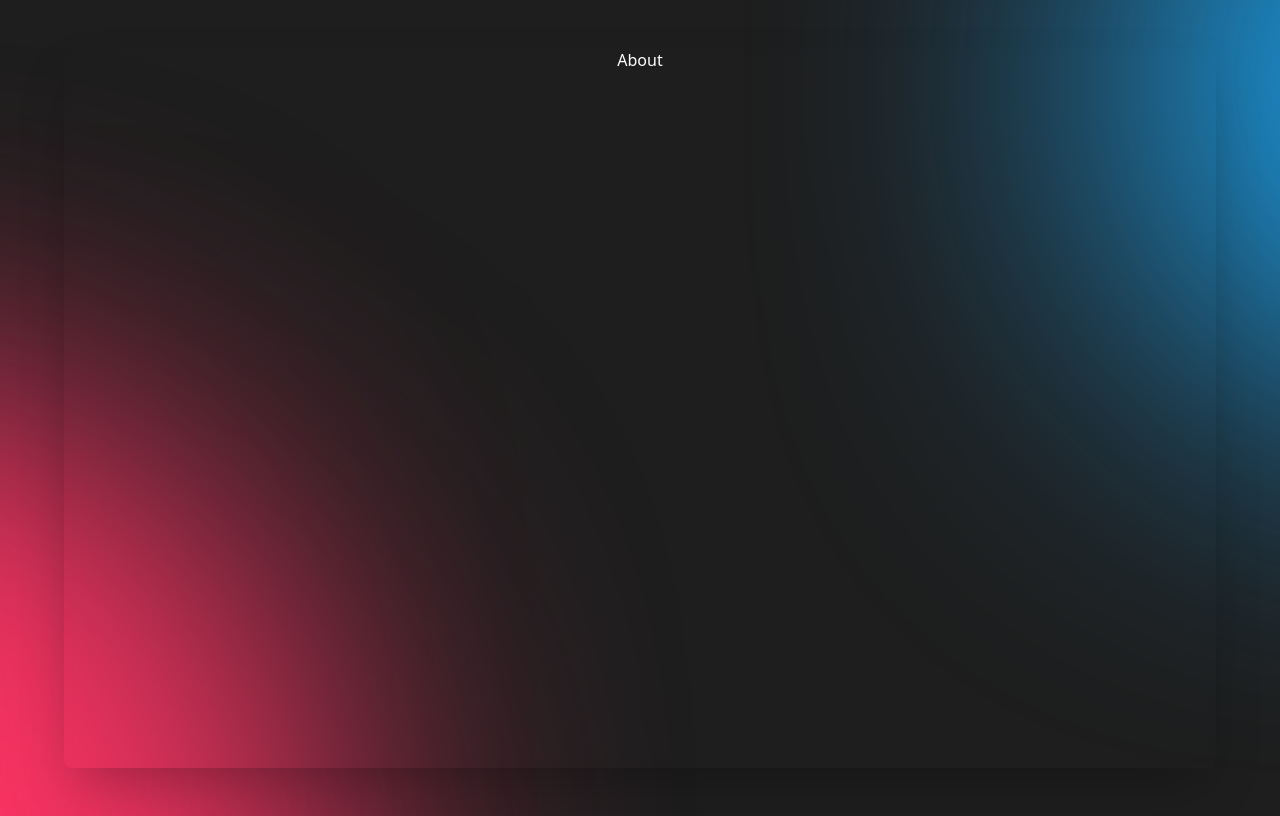
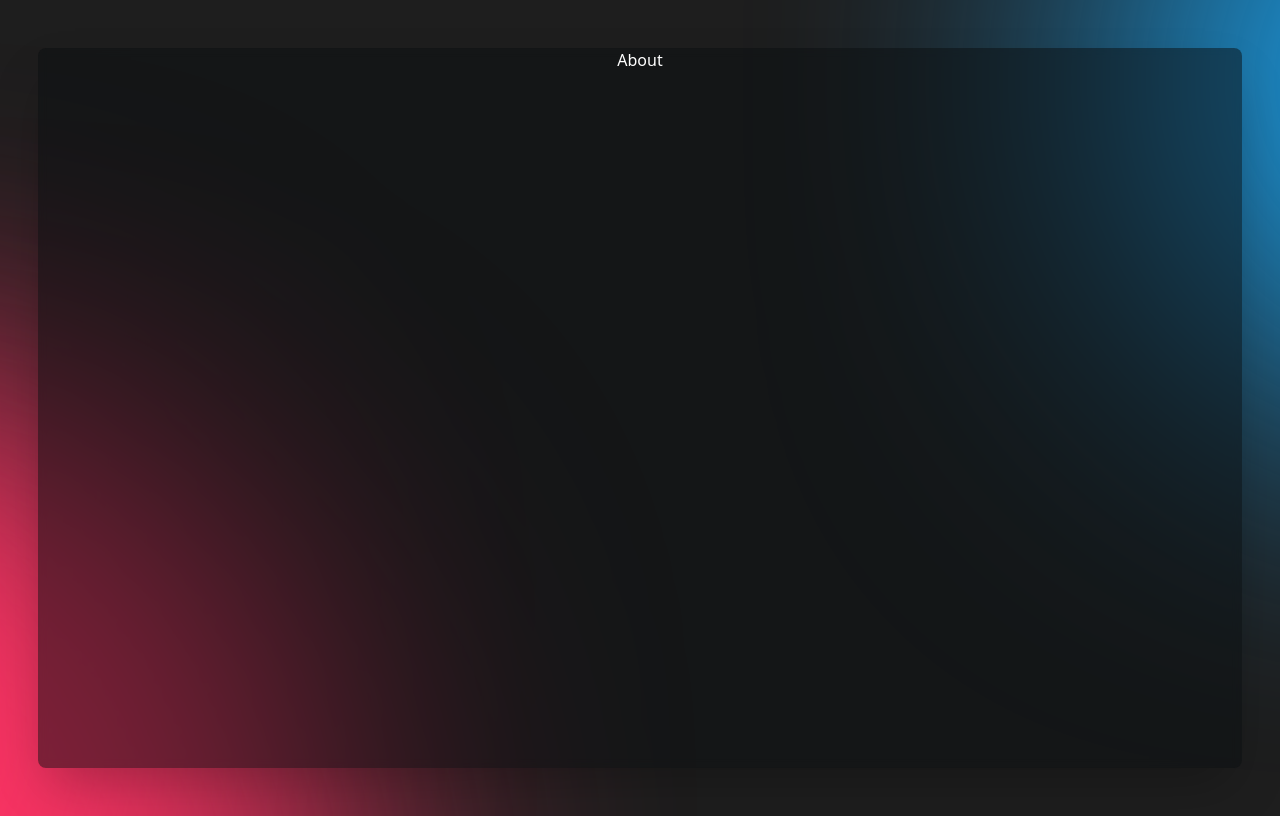
Before and after one commit to SakkyOP/crypto-analysis, a Next.js app: page /About in a window 1280 px wide. Built offline with nearby package versions, Linux system fonts and the light colour scheme.

Commit message:
fixed minor ui bugs

```diff
--- a/components/LandingPage.tsx
+++ b/components/LandingPage.tsx
@@ -22,7 +22,7 @@ const LandingPage = (props: Props) => {
 						<Text />
 					</div>
 				</div>
-				<div className="flex flex-col   bg-opacity-50 backdrop-blur-sm justify-center items-center w-1/2 max-lg:w-screen max-lg:py-10 max-lg:h-screen z-20">
+				<div className="flex flex-col mt-8  bg-opacity-50 backdrop-blur-sm justify-center items-center w-1/2 max-lg:w-screen max-lg:py-10 max-lg:h-screen z-20">
 					{/* RIGHT SIDE BG of IMG Section*/}
 					<div className=" flex items-center mt-[3rem] bg-[#0B0E10] backdrop-blur-sm h-[50rem] w-[36rem] max-md:pb-[12rem] max-md:h-[45.4rem] max-md:w-[24rem] bg-opacity-50 shadow-2xl rounded-lg flex-col">
 						{/* IMPORT TEST HERE THEN STYLE THAT Scan COMPONENT IT */}
--- a/pages/About.tsx
+++ b/pages/About.tsx
@@ -9,7 +9,7 @@ const About = (props: Props) => {
                 <div className="h-[50rem] w-[50rem] blur-[150px] bg-[#FF3465] rounded-full absolute bottom-[-30rem] left-[-30rem] max-lg:invisible z-10"></div>
                 <div className="h-[40rem] w-[40rem] blur-[150px] bg-[#FF3465] rounded-full absolute bottom-[-15rem] left-[-30rem]  max-lg:visible z-10"></div>
                 <div className="h-[40rem] w-[40rem] blur-[150px] bg-[#1BADFF] rounded-full absolute top-[-15rem] right-[-30rem]  max-lg:visible z-10"></div>
-                <div className="flex justify-center max-lg:flex-col bg-opacity-50 my-[3rem] shadow-2xl rounded-lg backdrop-blur-sm h-[90vh] w-[90vw] z-20">
+                <div className="flex justify-center max-lg:flex-col bg-[#0B0E10] bg-opacity-50 my-[3rem] shadow-2xl rounded-lg backdrop-blur-sm h-[90vh] w-[94vw] z-20">
                     <p>About</p>
                 </div>
             </div>
```
